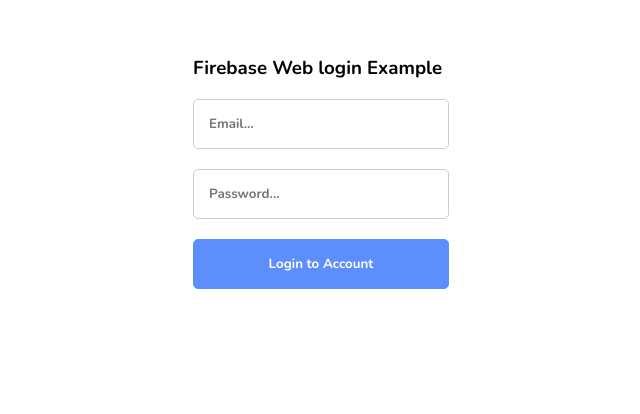
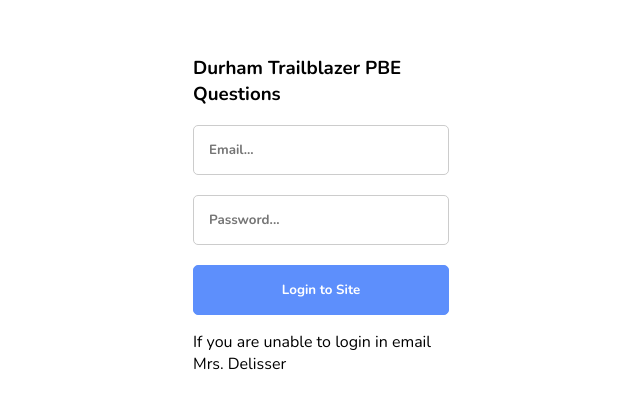
Before and after one commit to srdelisser/DurhamTrailblazersPBEQuestions, a plain HTML site: page index.html in a window 1280 px wide. Shown: the part 134-548 px from the top of the page, without its empty margins (319-959 px from the left). Drawn offline with nearby package versions, Linux system fonts and the light colour scheme; no server answers.

Commit message:
updating login in page

```diff
--- a/index.html
+++ b/index.html
@@ -1,17 +1,18 @@
 <html>
 <head>
-  <title>Firebase Login</title>
+  <title>Durham Trailblazer PBE</title>
   <link href="https://fonts.googleapis.com/css?family=Nunito:400,600,700" rel="stylesheet">
   <link rel="stylesheet" href="style.css" />
 </head>
 <body>
 
   <div id="login_div" class="main-div">
-    <h3>Firebase Web login Example</h3>
+    <h3>Durham Trailblazer PBE Questions</h3>
     <input type="email" placeholder="Email..." id="email_field" />
     <input type="password" placeholder="Password..." id="password_field" />
 
-    <button onclick="login()">Login to Account</button>
+    <button onclick="login()">Login to Site</button>
+    <p>If you are unable to login in email Mrs. Delisser</p>
   </div>
 
   <div id="user_div" class="loggedin-div">
```
